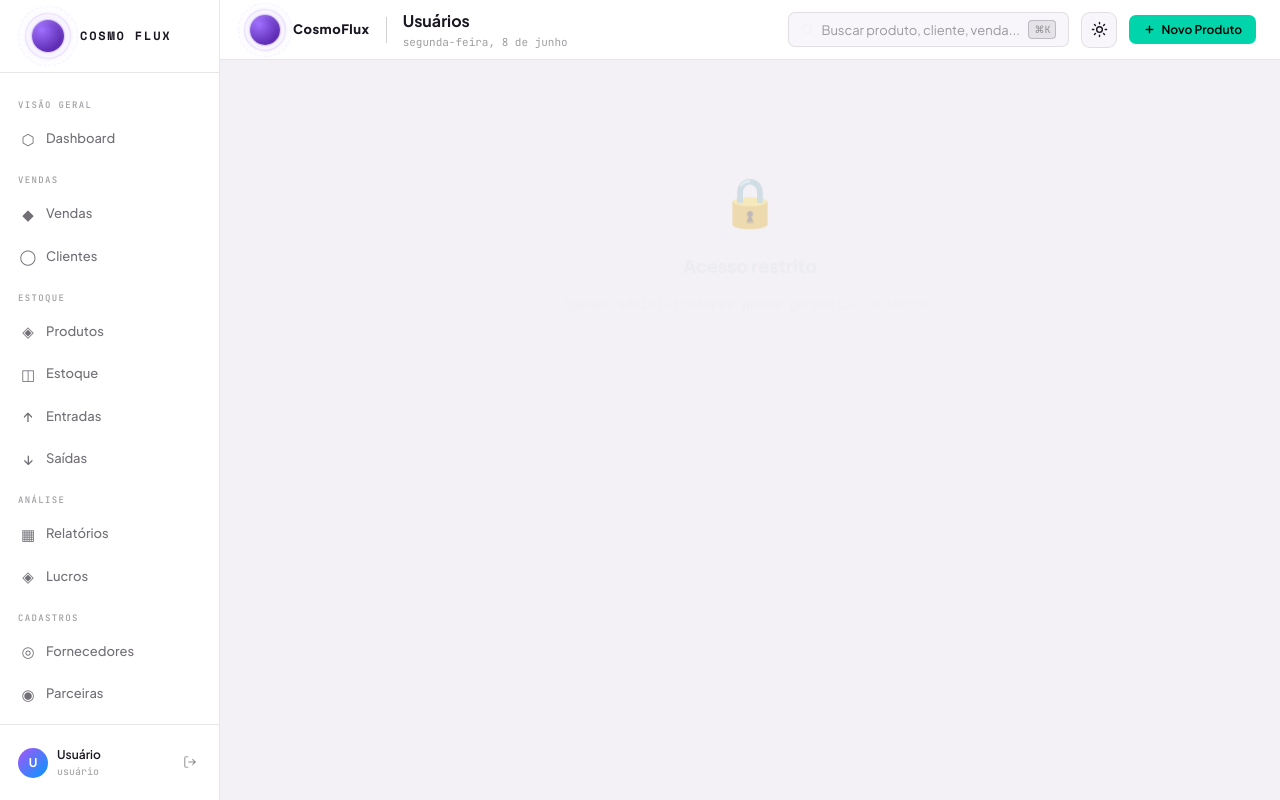
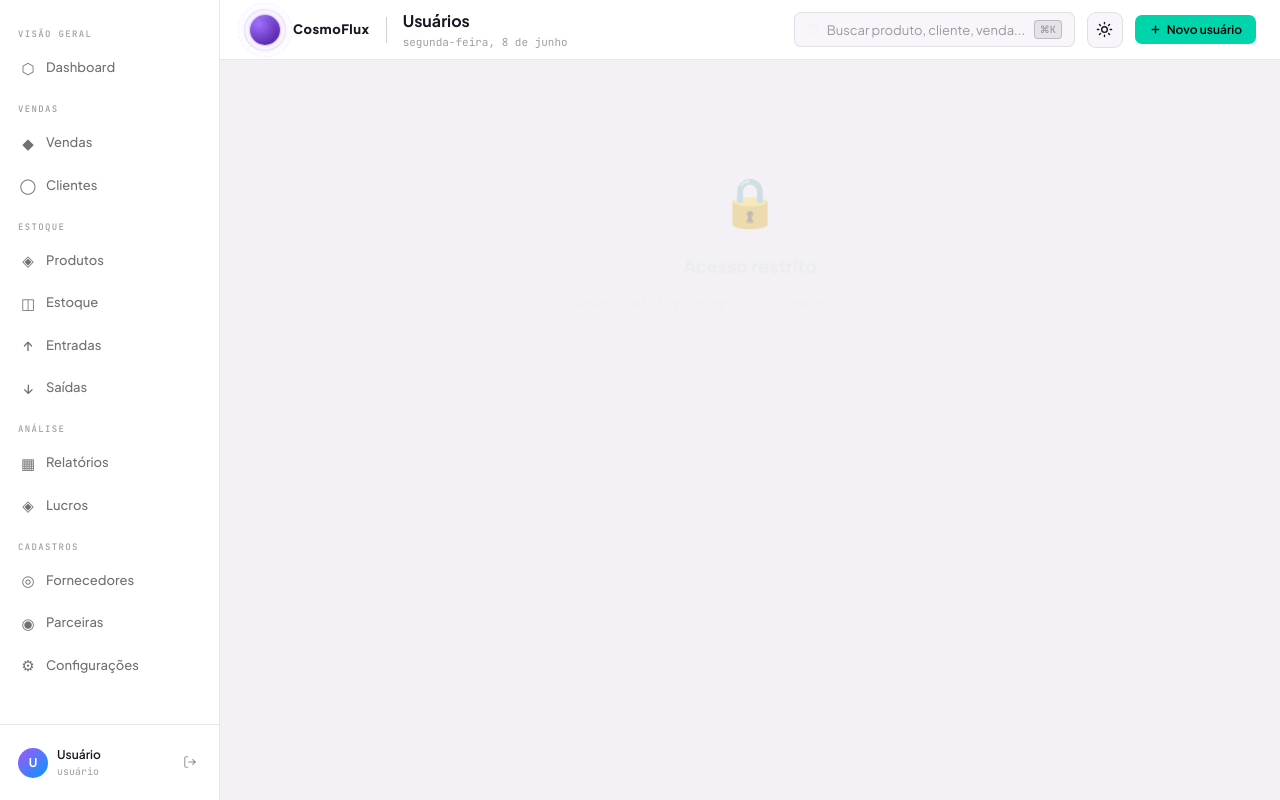
Before and after one commit to FuzionPy/cosmoflux, a React (Vite) app in the folder cosmoflux/front/: page /usuarios in a window 1280 px wide. Built offline with nearby package versions, Linux system fonts and the light colour scheme; sample sign-in values are in the browser's storage.

Commit message:
feat: logo so no topbar, sidebar sobe, botao dinamico por tela

```diff
--- a/cosmoflux/front/src/components/Layout.jsx
+++ b/cosmoflux/front/src/components/Layout.jsx
@@ -111,21 +111,33 @@ const getStoredPref = () => { try { return localStorage.getItem(THEME_KEY) || 's
 const systemTheme = () => (window.matchMedia && window.matchMedia('(prefers-color-scheme: light)').matches) ? 'light' : 'dark';
 const resolveTheme = (pref) => pref === 'system' ? systemTheme() : pref;
 
+// Ação principal do topbar por rota → label + destino
+const PAGE_ACTIONS = {
+  '/menu':         { label: 'Nova venda',      to: '/vendas' },
+  '/produtos':     { label: 'Novo produto',    to: '/produtos?novo=1' },
+  '/estoque':      { label: 'Nova entrada',    to: '/entradas?novo=1' },
+  '/entradas':     { label: 'Nova entrada',    to: '/entradas?novo=1' },
+  '/saidas':       { label: 'Nova saída',      to: '/saidas?novo=1' },
+  '/vendas':       { label: 'Nova venda',      to: '/vendas?novo=1' },
+  '/clientes':     { label: 'Novo cliente',    to: '/clientes?novo=1' },
+  '/parceiras':    { label: 'Nova parceira',   to: '/parceiras?novo=1' },
+  '/fornecedores': { label: 'Novo fornecedor', to: '/fornecedores?novo=1' },
+  '/usuarios':     { label: 'Novo usuário',    to: '/usuarios?novo=1' },
+};
+
 export default function Layout() {
   const [sideOpen, setSideOpen] = useState(false);
-  const [themePref, setThemePref] = useState(getStoredPref);  // 'light' | 'dark' | 'system'
+  const [themePref, setThemePref] = useState(getStoredPref);
   const location = useLocation();
   const navigate = useNavigate();
 
   const title = PAGE_TITLES[location.pathname] || 'Cosmo Flux';
+  const action = PAGE_ACTIONS[location.pathname] || null;
 
-  // aplica o tema resolvido no elemento raiz e persiste a preferência
   useEffect(() => {
     const apply = () => document.documentElement.setAttribute('data-theme', resolveTheme(themePref));
     apply();
     try { localStorage.setItem(THEME_KEY, themePref); } catch {}
-
-    // se for "system", escuta mudanças do SO
     if (themePref === 'system' && window.matchMedia) {
       const mq = window.matchMedia('(prefers-color-scheme: light)');
       mq.addEventListener('change', apply);
@@ -139,7 +151,6 @@ export default function Layout() {
     <>
       <style>{styles}</style>
 
-      {/* Overlay mobile */}
       <div
         className={`layout-overlay${sideOpen ? ' open' : ''}`}
         onClick={() => setSideOpen(false)}
@@ -151,11 +162,12 @@ export default function Layout() {
         <div className="layout-main">
           <Topbar
             title={title}
+            actionLabel={action?.label}
+            onAction={action ? () => navigate(action.to) : null}
             themePref={themePref}
             resolvedTheme={resolveTheme(themePref)}
             onSetTheme={setTheme}
             onMenuToggle={() => setSideOpen(o => !o)}
-            onNewProduct={() => navigate('/produtos')}
           />
           <div className="layout-content">
             <Outlet />
--- a/cosmoflux/front/src/components/Sidebar.jsx
+++ b/cosmoflux/front/src/components/Sidebar.jsx
@@ -207,12 +207,7 @@ export default function Sidebar({ open, onClose, badges = {} }) {
 
       <aside className={`sidebar${open ? ' open' : ''}`}>
 
-        <div className="sidebar-logo">
-          <div className="sb-logo-sphere" />
-          <span className="sb-logo-text">Cosmo Flux</span>
-        </div>
-
-        <nav className="sb-nav">
+        <nav className="sb-nav" style={{paddingTop:14}}>
           {allItems.map(item => (
             <div key={item.path}>
               {item.section && <div className="sb-section">{item.section}</div>}
--- a/cosmoflux/front/src/components/Topbar.jsx
+++ b/cosmoflux/front/src/components/Topbar.jsx
@@ -155,7 +155,7 @@ const styles = `
   @media (max-width: 480px) { .tb-btn-label { display: none; } }
 `;
 
-export default function Topbar({ title, onMenuToggle, onNewProduct, themePref = "system", resolvedTheme = "dark", onSetTheme }) {
+export default function Topbar({ title, onMenuToggle, actionLabel, onAction, themePref = "system", resolvedTheme = "dark", onSetTheme }) {
   const [themeMenu, setThemeMenu] = useState(false);
   const navigate = useNavigate();
   const [query,    setQuery]    = useState('');
@@ -345,12 +345,14 @@ export default function Topbar({ title, onMenuToggle, onNewProduct, themePref =
           )}
         </div>
 
-        <button className="tb-btn" onClick={onNewProduct}>
-          <svg width="13" height="13" viewBox="0 0 24 24" fill="none" stroke="currentColor" strokeWidth="2.5">
-            <line x1="12" y1="5" x2="12" y2="19"/><line x1="5" y1="12" x2="19" y2="12"/>
-          </svg>
-          <span className="tb-btn-label">Novo Produto</span>
-        </button>
+        {actionLabel && onAction && (
+          <button className="tb-btn" onClick={onAction}>
+            <svg width="13" height="13" viewBox="0 0 24 24" fill="none" stroke="currentColor" strokeWidth="2.5">
+              <line x1="12" y1="5" x2="12" y2="19"/><line x1="5" y1="12" x2="19" y2="12"/>
+            </svg>
+            <span className="tb-btn-label">{actionLabel}</span>
+          </button>
+        )}
       </header>
     </>
   );
```
